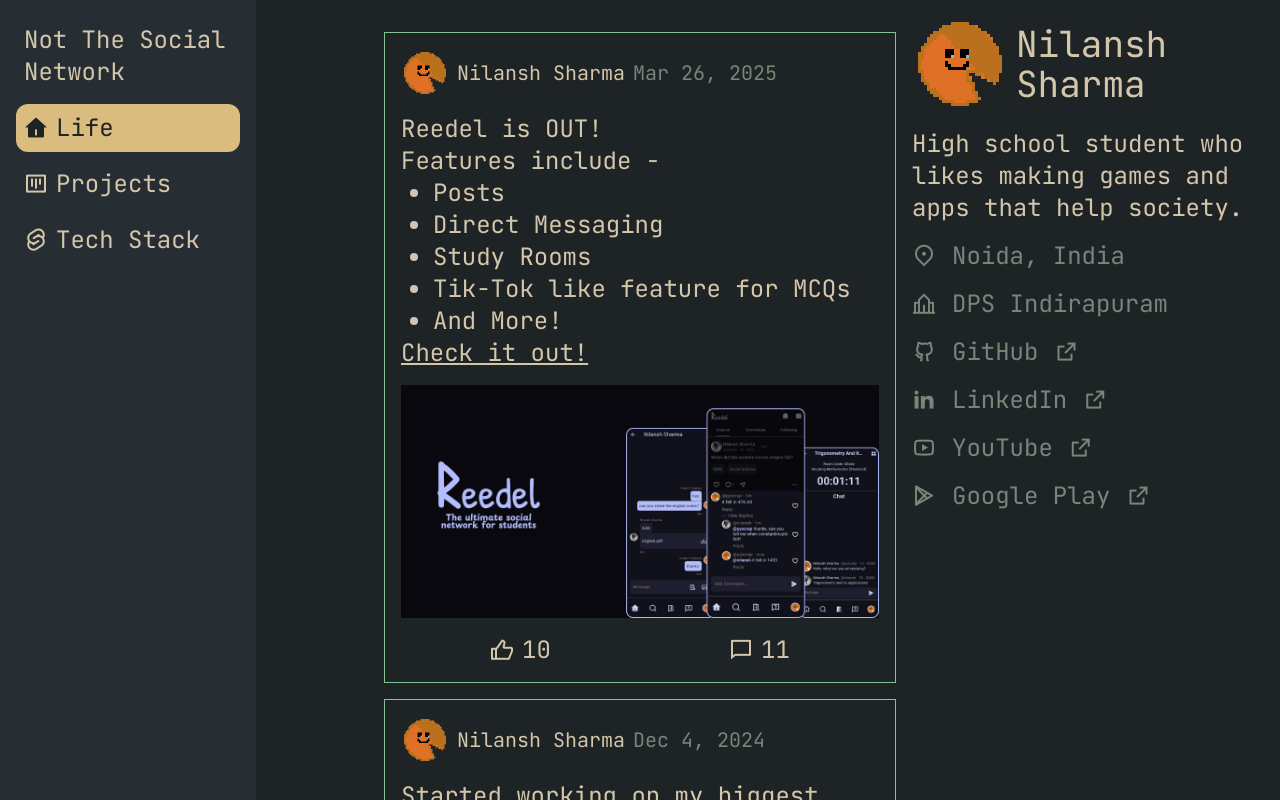
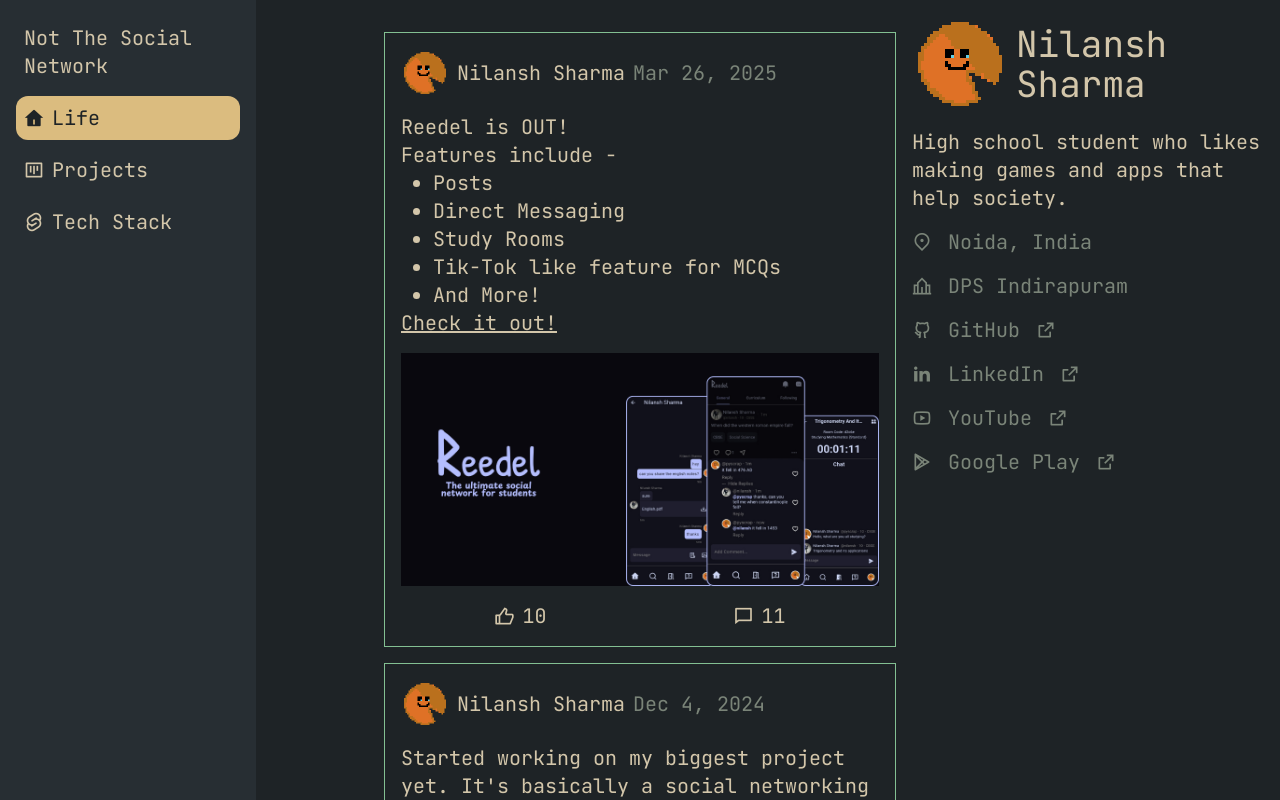
Before and after one commit to nilanshsharma23/portfolio, a SvelteKit app: page / in a window 1280 px wide. Shown: the top 800 px of the page. Built offline with nearby package versions, Linux system fonts and the light colour scheme.

Commit message:
bbg wanted the text to be smaller

```diff
--- a/src/components/Sidebar/Sidebar.svelte
+++ b/src/components/Sidebar/Sidebar.svelte
@@ -3,7 +3,7 @@
 </script>
 
 <div class="fixed hidden h-screen w-64 flex-col gap-2 bg-[#272E33] p-4 lg:flex">
-	<div class="p-2 text-2xl">Not The Social Network</div>
+	<div class="p-2 text-xl">Not The Social Network</div>
 	<SidebarButton icon="ri-home-4-line" text="Life" route="/" filledIcon="ri-home-4-fill" />
 	<SidebarButton
 		icon="ri-kanban-view"
--- a/src/components/Sidebar/SidebarButton.svelte
+++ b/src/components/Sidebar/SidebarButton.svelte
@@ -7,13 +7,13 @@
 {#if page.url.pathname != route}
 	<a
 		href={route}
-		class="flex cursor-pointer flex-row gap-2 rounded-xl p-2 text-2xl hover:bg-[#2E383C]"
+		class="flex cursor-pointer flex-row gap-2 rounded-xl p-2 text-xl hover:bg-[#2E383C]"
 	>
 		<i class={icon}></i>
 		<div class="w-full text-[#D3C6AA]">{text}</div>
 	</a>
 {:else}
-	<div class="flex cursor-pointer flex-row gap-2 rounded-xl bg-[#DBBC7F] p-2 text-2xl">
+	<div class="flex cursor-pointer flex-row gap-2 rounded-xl bg-[#DBBC7F] p-2 text-xl">
 		<i class="{filledIcon} text-[#1E2326]"></i>
 		<div class="w-full text-[#1E2326]">{text}</div>
 	</div>
--- a/src/components/Socials/IconLinkTemplate.svelte
+++ b/src/components/Socials/IconLinkTemplate.svelte
@@ -6,7 +6,7 @@
 	href={link}
 	target="_blank"
 	rel="noopener noreferrer"
-	class="flex flex-row gap-4 text-2xl text-[#7A8478] hover:text-[#d3c6aa]"
+	class="flex flex-row gap-4 text-xl text-[#7A8478] hover:text-[#d3c6aa]"
 >
 	<i class={icon}></i>
 	<div>{text}</div>
--- a/src/components/Socials/Socials.svelte
+++ b/src/components/Socials/Socials.svelte
@@ -7,12 +7,12 @@
 		<img src="/pfp_transparent.png" alt="" class="h-24 w-24" />
 		<div class="text-4xl">Nilansh Sharma</div>
 	</div>
-	<div class="text-2xl">High school student who likes making games and apps that help society.</div>
-	<div class="flex flex-row gap-4 text-2xl text-[#7A8478]">
+	<div class="text-xl">High school student who likes making games and apps that help society.</div>
+	<div class="flex flex-row gap-4 text-xl text-[#7A8478]">
 		<i class="ri-map-pin-2-line"></i>
 		<div>Noida, India</div>
 	</div>
-	<div class="flex flex-row gap-4 text-2xl text-[#7A8478]">
+	<div class="flex flex-row gap-4 text-xl text-[#7A8478]">
 		<i class="ri-school-line"></i>
 		<div>DPS Indirapuram</div>
 	</div>
--- a/src/components/post/InteractionTemplate.svelte
+++ b/src/components/post/InteractionTemplate.svelte
@@ -3,6 +3,6 @@
 </script>
 
 <div class="flex flex-row items-center gap-2">
-	<i class="{icon} text-xl sm:text-2xl"></i>
-	<div class="text-xl sm:text-2xl">{Math.floor(Math.random() * 21) + 1}</div>
+	<i class="{icon} text-xl sm:text-xl"></i>
+	<div class="text-xl sm:text-xl">{Math.floor(Math.random() * 21) + 1}</div>
 </div>
--- a/src/components/post/PostTemplate.svelte
+++ b/src/components/post/PostTemplate.svelte
@@ -20,7 +20,7 @@
 		</div>
 	</div>
 	{#if content}
-		<div class="text-xl sm:text-2xl">
+		<div class="text-lg sm:text-xl">
 			{@html content}
 		</div>
 	{/if}
```
